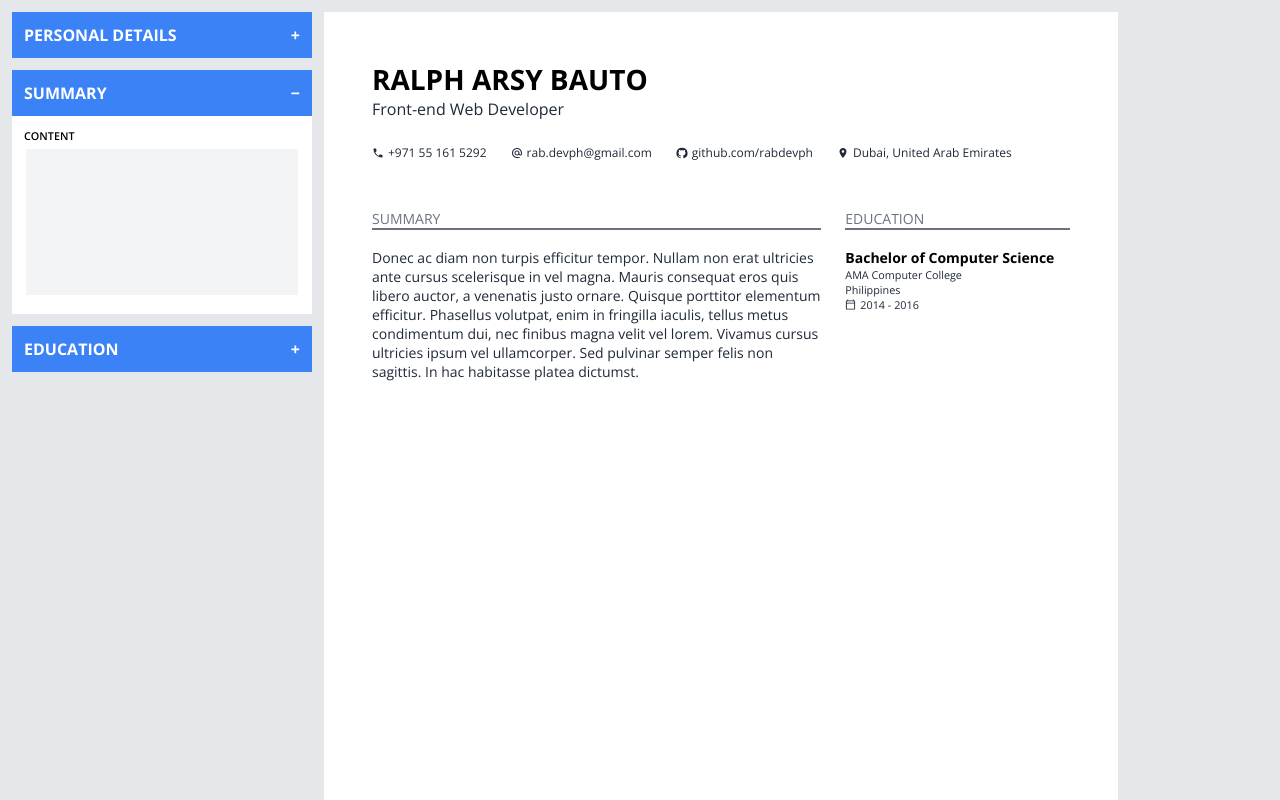
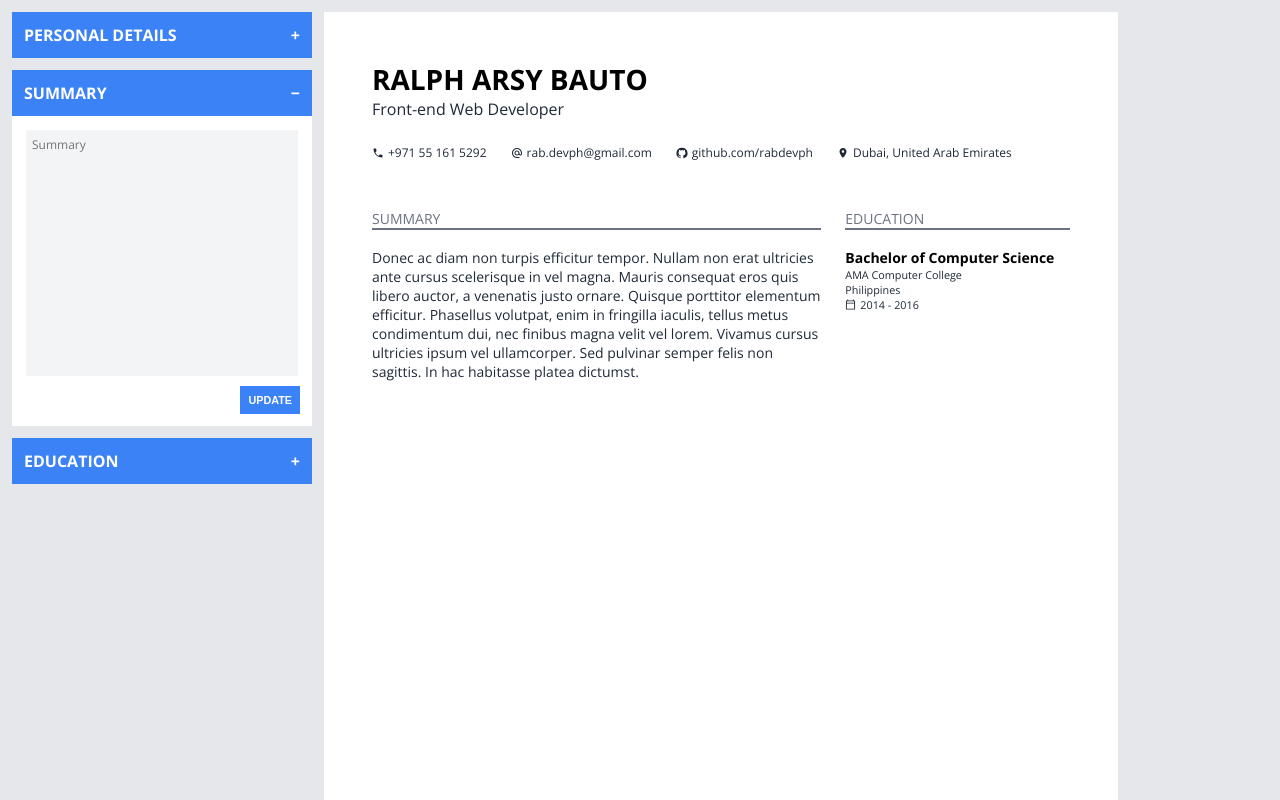
Before and after one commit to rabdevph/react-cv-builder, a React app: page / in a window 1280 px wide. Both pictures are taken after a click on the button "SUMMARY". Shown: the top 800 px of the page. Built offline with nearby package versions, Linux system fonts and the light colour scheme; the HTML template or start-up script is replaced by a standard one.

Commit message:
Refactor summary form

```diff
--- a/src/App.jsx
+++ b/src/App.jsx
@@ -30,7 +30,7 @@ function App() {
     <div className="app">
       <div className="cv-forms">
         <PersonalDetailsForm setPersonalDetails={setPersonalDetails} />
-        <SummaryForm onInputChange={(e) => handleInputChange(e, setSummaryContent)} />
+        <SummaryForm setSummaryContent={setSummaryContent} />
         <EducationForm onInputChange={(e) => handleInputChange(e, setEducationDetails)} />
       </div>
       <div className="cv-wrapper">
--- /dev/null
+++ b/src/components/TextArea.jsx
@@ -0,0 +1,25 @@
+import { useState } from 'react';
+
+export const TextArea = ({ id, label, collapsed, handleInputChange }) => {
+  const [focused, setFocused] = useState(false);
+
+  const handleFocus = () => {
+    setFocused(true);
+  };
+
+  const handleBlur = () => {
+    setFocused(false);
+  };
+  return (
+    <div className={`form-input-wrapper ${collapsed ? 'collapsed' : ''}`}>
+      <textarea
+        className={`form-input textarea ${focused ? 'focused' : ''}`}
+        id={id}
+        placeholder={label.charAt(0).toUpperCase() + label.slice(1)}
+        onFocus={handleFocus}
+        onBlur={handleBlur}
+        onChange={handleInputChange}
+      ></textarea>
+    </div>
+  );
+};
--- a/src/sections/PersonalDetailsForm.jsx
+++ b/src/sections/PersonalDetailsForm.jsx
@@ -47,7 +47,7 @@ export const PersonalDetailsForm = ({ setPersonalDetails }) => {
         <Input id="email" label="email address" collapsed={collapsed} handleInputChange={handleInputChange} />
         <Input id="github" label="github profile link" collapsed={collapsed} handleInputChange={handleInputChange} />
         <Input id="address" label="address" collapsed={collapsed} handleInputChange={handleInputChange} />
-        <input type="submit" className="save-button" id="save-btn" value="UPDATE" />
+        <input type="submit" className="update-button" id="update-btn" value="UPDATE" />
       </form>
     </div>
   );
--- a/src/sections/SummaryForm.jsx
+++ b/src/sections/SummaryForm.jsx
@@ -1,21 +1,29 @@
 import { useState } from 'react';
+
+import { TextArea } from '../components/TextArea.jsx';
 
 import '../styles/forms.css';
 
-export const SummaryForm = ({ onInputChange }) => {
+export const SummaryForm = ({ setSummaryContent }) => {
   const [collapsed, setCollapsed] = useState(false);
-  const [focused, setFocused] = useState(false);
-
-  const handleFocus = () => {
-    setFocused(true);
-  };
-
-  const handleBlur = () => {
-    setFocused(false);
-  };
+  const [formValue, setFormValue] = useState({
+    content: '',
+  });
 
   const toggleCollapse = () => {
     setCollapsed((prevState) => !prevState);
+  };
+
+  const handleInputChange = (e) => {
+    setFormValue({
+      content: e.target.value,
+    });
+  };
+
+  const handleFormSubmit = (e) => {
+    e.preventDefault();
+    // update summary object -> [data.js]
+    setSummaryContent(formValue);
   };
 
   return (
@@ -23,19 +31,9 @@ export const SummaryForm = ({ onInputChange }) => {
       <button className={`form-collapse-btn ${collapsed ? 'collapsed' : ''}`} onClick={toggleCollapse}>
         SUMMARY
       </button>
-      <form className={`form ${collapsed ? 'collapsed' : ''}`}>
-        <div className={`form-input-wrapper ${collapsed ? 'collapsed' : ''}`}>
-          <label className="form-label" htmlFor="degree">
-            CONTENT
-          </label>
-          <textarea
-            className={`form-input textarea ${focused ? 'focused' : ''}`}
-            id="content"
-            onFocus={handleFocus}
-            onBlur={handleBlur}
-            onChange={onInputChange}
-          ></textarea>
-        </div>
+      <form className={`form ${collapsed ? 'collapsed' : ''}`} onSubmit={handleFormSubmit}>
+        <TextArea id="content" label="Summary" collapsed={collapsed} handleInputChange={handleInputChange} />
+        <input type="submit" className="update-button" id="update-btn" value="UPDATE" />
       </form>
     </div>
   );
--- a/src/styles/forms.css
+++ b/src/styles/forms.css
@@ -72,15 +72,16 @@
 }
 
 .form-input.textarea {
+  display: block;
   resize: none;
-  height: 150px;
+  min-height: 250px;
 }
 
 .form-input.focused {
   border: 2px solid #60a5fa;
 }
 
-.save-button {
+.update-button {
   align-self: flex-end;
   background-color: #3b82f6;
   border: none;
@@ -92,10 +93,10 @@
   padding: 8px;
 }
 
-.save-button:hover {
+.update-button:hover {
   background-color: #2563eb;
 }
 
-.save-button:active {
+.update-button:active {
   background-color: #3b82f6;
 }
```
